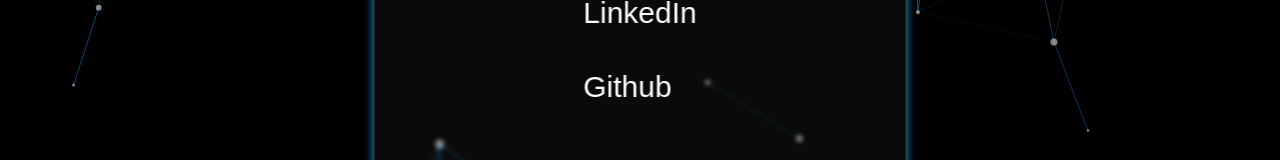
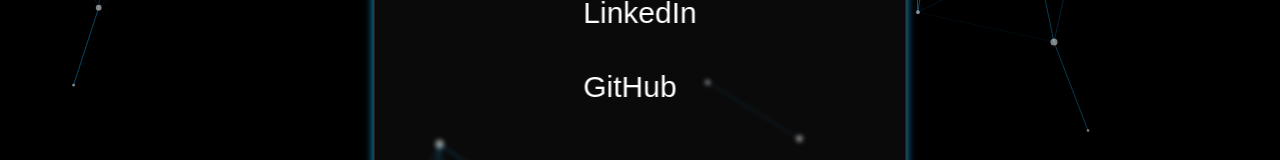
Before and after one commit to drshooby/website, a Next.js app: page / in a window 1280 px wide. Shown: the part 424-584 px from the top of the page. Built offline with nearby package versions, Linux system fonts and the light colour scheme.

Commit message:
capitalized H

```diff
--- a/components/navbar/Navbar.tsx
+++ b/components/navbar/Navbar.tsx
@@ -9,7 +9,7 @@ export default function Navbar() {
                     <Link href={"https://www.linkedin.com/in/david-shubov/"}>LinkedIn</Link>
                 </li>
                 <li className={styles.navItem}>
-                    <Link href={"https://github.com/drshooby"}>Github</Link>
+                    <Link href={"https://github.com/drshooby"}>GitHub</Link>
                 </li>
             </ul>
         </div>
```
